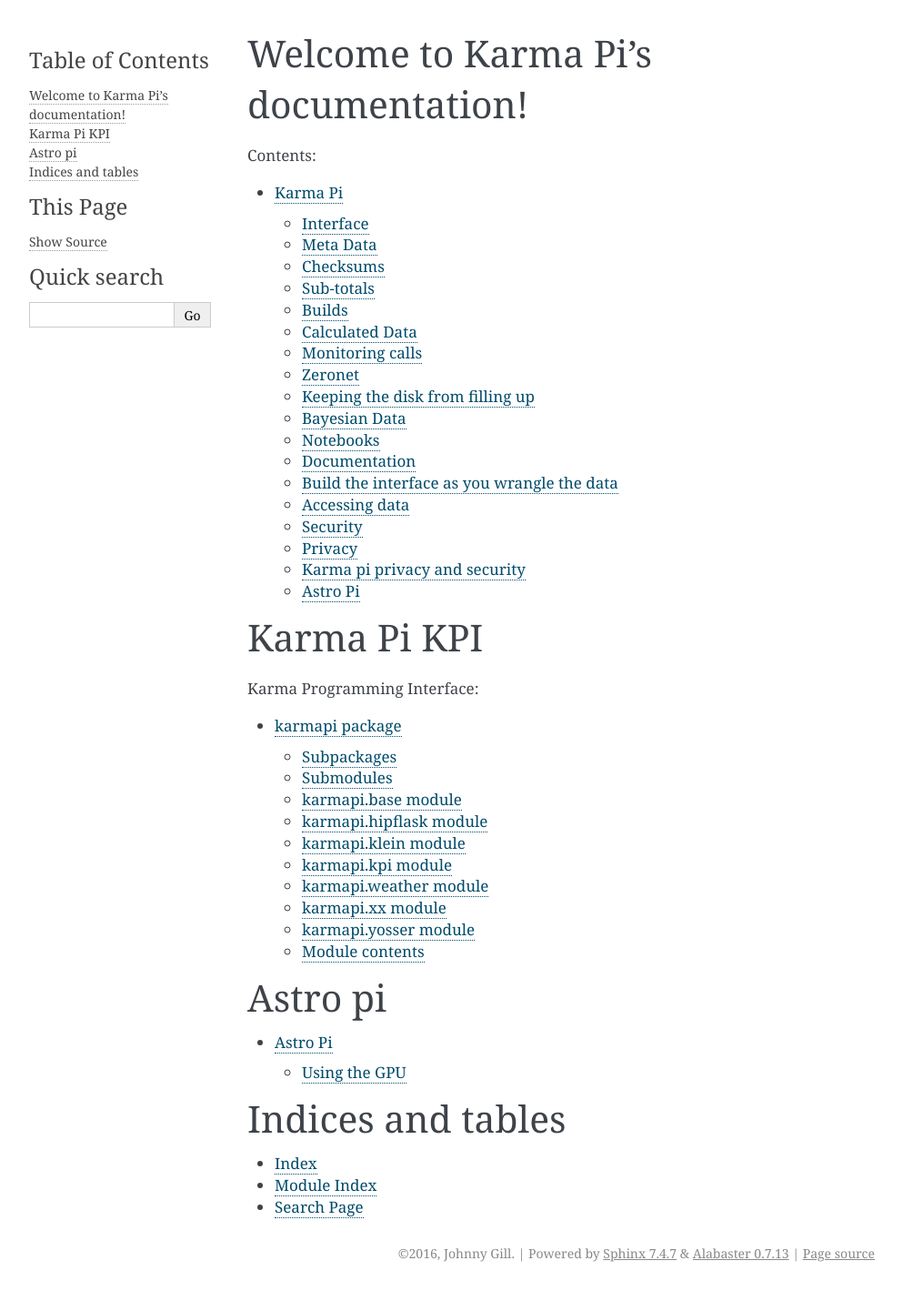
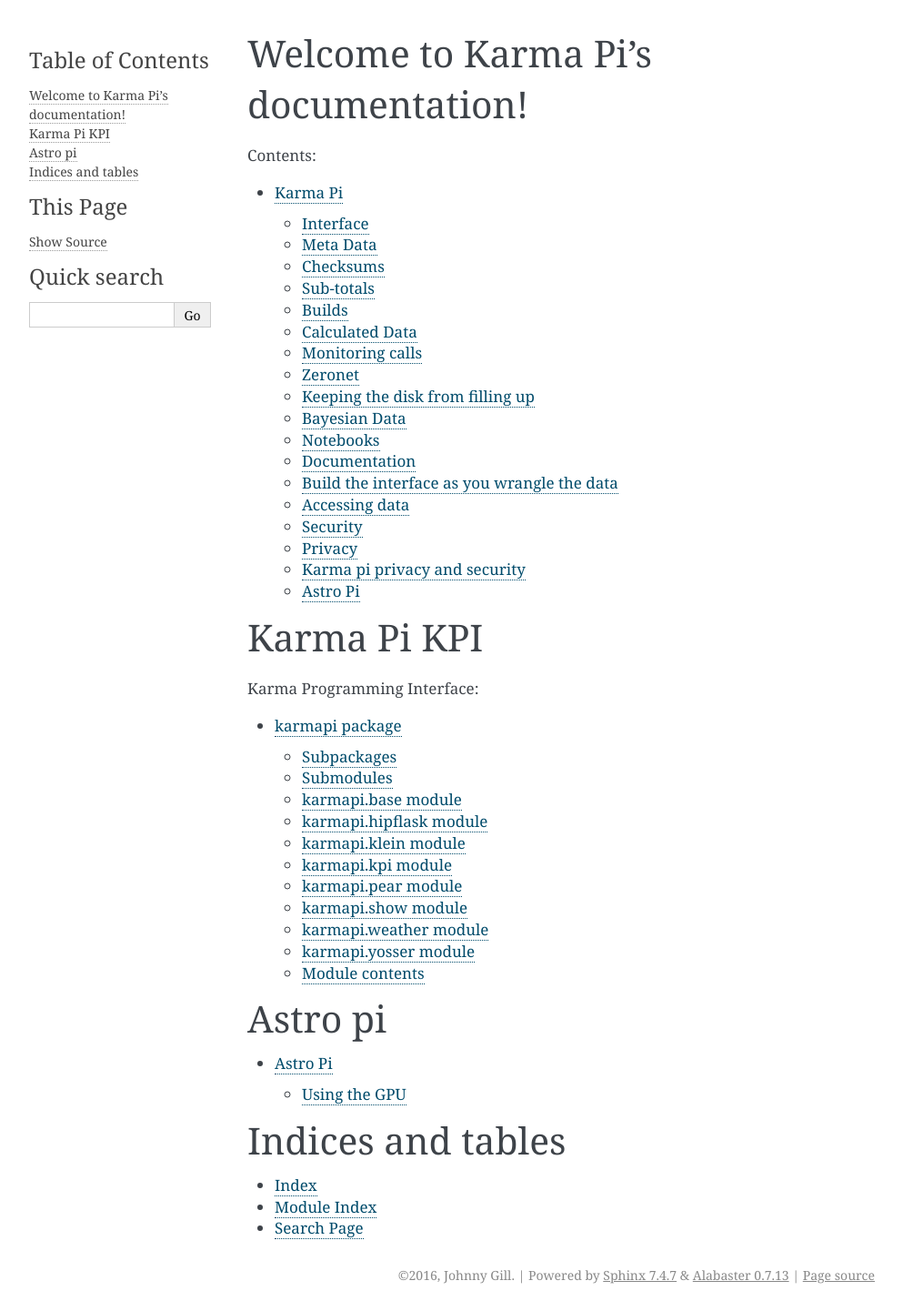
Before and after one commit to openbermuda/karmapi, a Sphinx documentation site: the page built from docs/index.rst, in a window 1280 px wide. Shown: the whole page at 91% size, without its empty margins (148-1141 px from the left). Built offline with Sphinx 7.4.7, drawn with Linux system fonts in a browser that asks for light colours; formulas are drawn with MathJax 3; before the commit the page ends 1417 px from its top, so only the background shows below that.

Commit message:
regenerate kpi docs, add show stub

```diff
--- a/docs/kpi/karmapi.rst
+++ b/docs/kpi/karmapi.rst
@@ -46,18 +46,26 @@
     :undoc-members:
     :show-inheritance:
 
+karmapi.pear module
+-------------------
+
+.. automodule:: karmapi.pear
+    :members:
+    :undoc-members:
+    :show-inheritance:
+
+karmapi.show module
+-------------------
+
+.. automodule:: karmapi.show
+    :members:
+    :undoc-members:
+    :show-inheritance:
+
 karmapi.weather module
 ----------------------
 
 .. automodule:: karmapi.weather
-    :members:
-    :undoc-members:
-    :show-inheritance:
-
-karmapi.xx module
------------------
-
-.. automodule:: karmapi.xx
     :members:
     :undoc-members:
     :show-inheritance:
```
Also changed, not shown: 1 other file.
